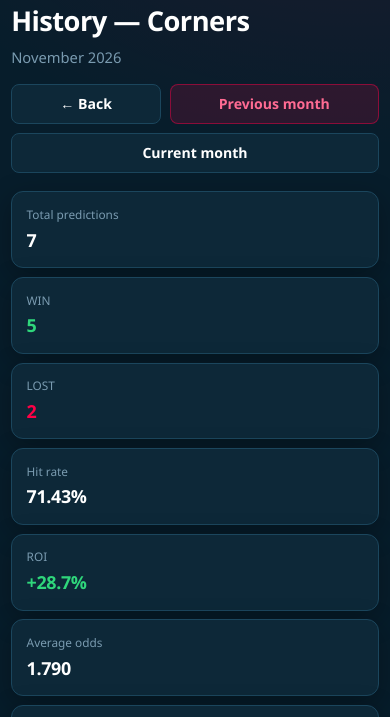
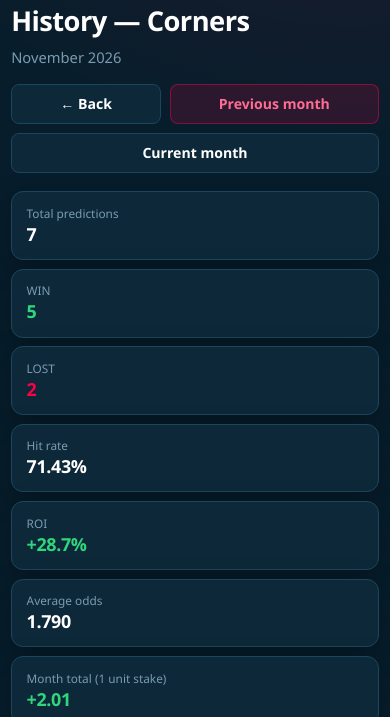
Before and after one commit to quietlogicapps/corner-edge, a plain HTML site: page history.html in a window 390 px wide. Shown: the part 101-818 px from the top of the page. Drawn offline with Linux system fonts and the light colour scheme.

Commit message:
Fix history ROI and statistics layout

```diff
--- a/app.js
+++ b/app.js
@@ -1054,7 +1054,7 @@
         oddsCount += 1;
       }
     });
-    // Shared flat-stake profit/ROI helper used by History and Home.
+    // Month total uses the shared flat-stake profit helper; History ROI reuses that same profit.
     const profitStats = tallyProfit(rows);
     const total = rows.length;
     return {
@@ -1064,8 +1064,8 @@
       hitRate: total ? (win / total) * 100 : 0,
       averageOdds: oddsCount ? oddsSum / oddsCount : 0,
       monthTotal: profitStats.profit,
-      roi: profitStats.roi,
-      hasRoiData: profitStats.hasData,
+      roi: total ? (profitStats.profit / total) * 100 : 0,
+      hasRoiData: total > 0,
     };
   }
 
--- a/style.css
+++ b/style.css
@@ -673,24 +673,28 @@ button {
 .summary-grid {
   display: grid;
   grid-template-columns: repeat(7, minmax(0, 1fr));
-  gap: 0.55rem;
+  gap: 0.45rem;
   min-width: 0;
   width: 100%;
+  align-items: stretch;
 }
 
 .summary-card {
-  padding: 0.7rem 0.65rem;
+  padding: 0.55rem 0.45rem;
   min-width: 0;
+  min-height: 0;
   overflow-wrap: anywhere;
 }
 
 .summary-card .stat-label {
-  font-size: 0.74rem;
-  margin-bottom: 0.28rem;
+  font-size: 0.68rem;
+  margin-bottom: 0.2rem;
+  line-height: 1.25;
 }
 
 .summary-card .stat-value {
-  font-size: 1.12rem;
+  font-size: 1.05rem;
+  line-height: 1.2;
 }
 
 .text-win {
@@ -921,6 +925,19 @@ button {
 
   .summary-grid {
     grid-template-columns: repeat(3, minmax(0, 1fr));
+    gap: 0.55rem;
+  }
+
+  .summary-card {
+    padding: 0.7rem 0.65rem;
+  }
+
+  .summary-card .stat-label {
+    font-size: 0.74rem;
+  }
+
+  .summary-card .stat-value {
+    font-size: 1.12rem;
   }
 }
 
```
